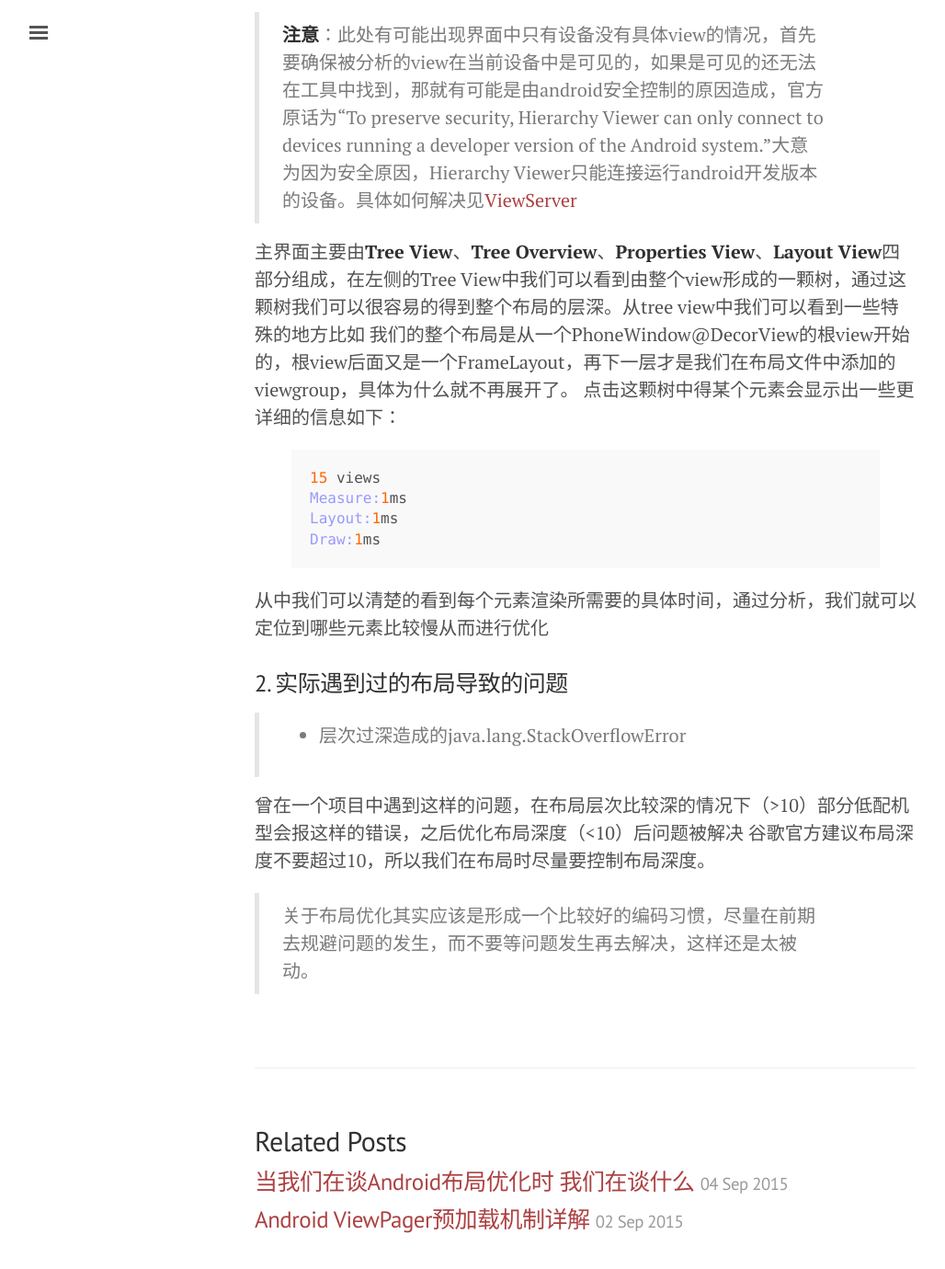
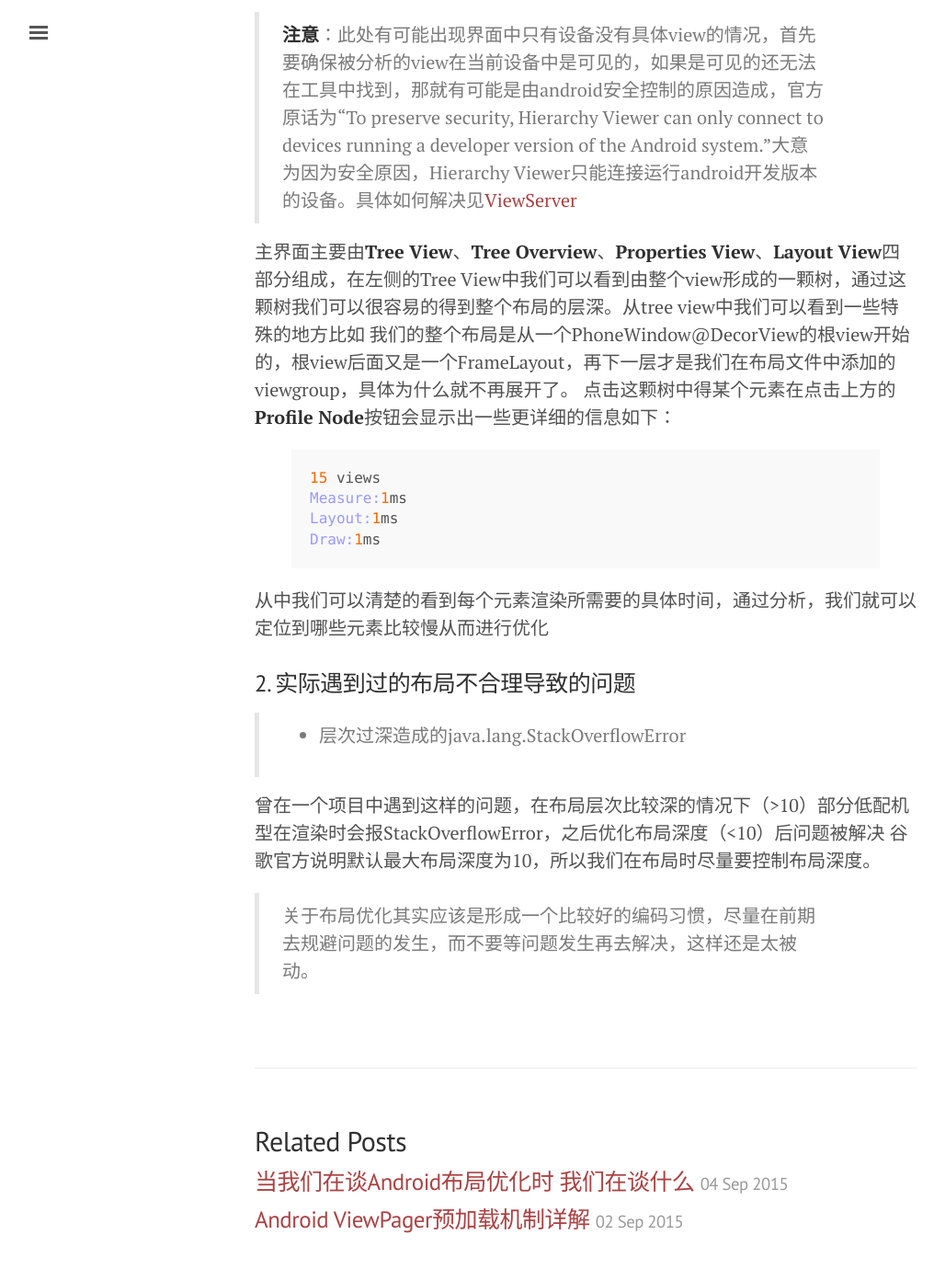
Before and after one commit to killermyth/killermyth.github.io, a Jekyll site: the page built from _posts/2015-09-06-Android布局优化工具Hierarchy Viewer.md, in a window 1280 px wide and 1400 px high, scrolled down 591 px. Shown: the top 1380 px of the window at 92% size, without its empty margins (3-1031 px from the left). Built offline with Jekyll 4.4.1, drawn with Linux system fonts in a browser that asks for light colours.

Commit message:
post edit

```diff
--- a/_posts/2015-09-06-Android布局优化工具Hierarchy Viewer.md
+++ b/_posts/2015-09-06-Android布局优化工具Hierarchy Viewer.md
@@ -16,7 +16,7 @@ title: Android布局优化工具Hierarchy Viewer
 
 主界面主要由**Tree View**、**Tree Overview**、**Properties View**、**Layout View**四部分组成，在左侧的Tree View中我们可以看到由整个view形成的一颗树，通过这颗树我们可以很容易的得到整个布局的层深。从tree view中我们可以看到一些特殊的地方比如
 我们的整个布局是从一个PhoneWindow@DecorView的根view开始的，根view后面又是一个FrameLayout，再下一层才是我们在布局文件中添加的viewgroup，具体为什么就不再展开了。
-点击这颗树中得某个元素会显示出一些更详细的信息如下：
+点击这颗树中得某个元素在点击上方的**Profile Node**按钮会显示出一些更详细的信息如下：
 {% highlight java %}
 15 views
 Measure:1ms
@@ -25,11 +25,11 @@ Draw:1ms
 {% endhighlight %}
 从中我们可以清楚的看到每个元素渲染所需要的具体时间，通过分析，我们就可以定位到哪些元素比较慢从而进行优化
 
-### 2. 实际遇到过的布局导致的问题
+### 2. 实际遇到过的布局不合理导致的问题
 > * 层次过深造成的java.lang.StackOverflowError
 
-曾在一个项目中遇到这样的问题，在布局层次比较深的情况下（>10）部分低配机型会报这样的错误，之后优化布局深度（<10）后问题被解决
-谷歌官方建议布局深度不要超过10，所以我们在布局时尽量要控制布局深度。
+曾在一个项目中遇到这样的问题，在布局层次比较深的情况下（>10）部分低配机型在渲染时会报StackOverflowError，之后优化布局深度（<10）后问题被解决
+谷歌官方说明默认最大布局深度为10，所以我们在布局时尽量要控制布局深度。
 
 
 > 关于布局优化其实应该是形成一个比较好的编码习惯，尽量在前期去规避问题的发生，而不要等问题发生再去解决，这样还是太被动。
```
Also changed, not shown: 2 other files.
